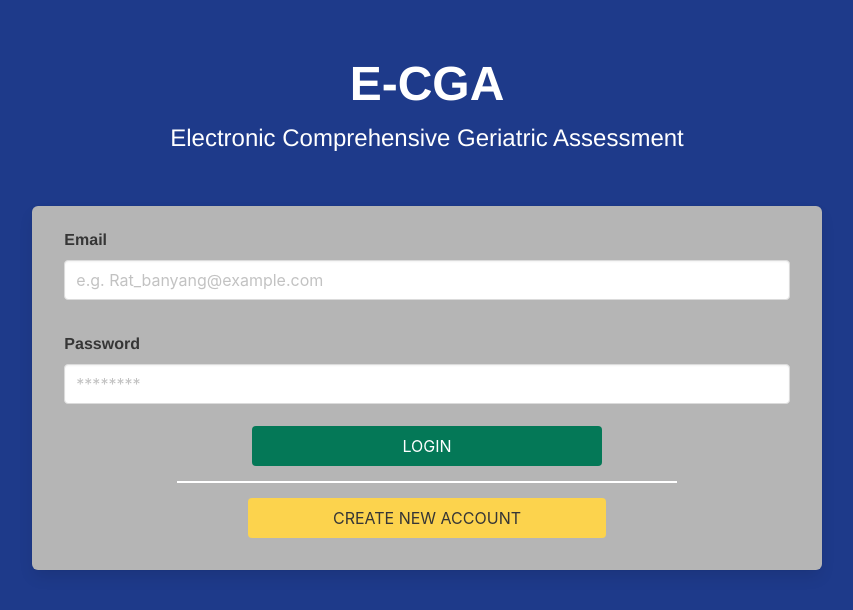
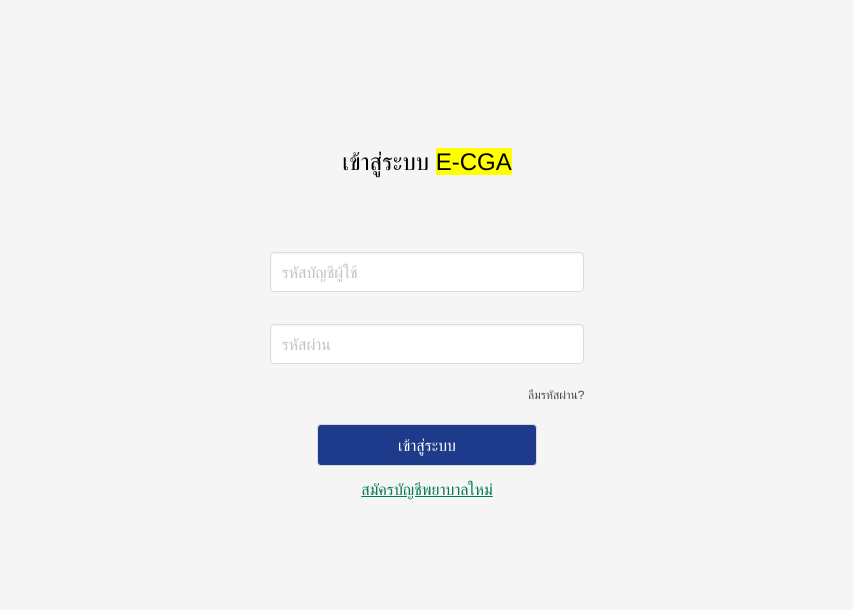
Before and after one commit to pspapleng/ECGA-front-end, a Vue app: page /login in a window 1280 px wide. Shown: the top 610 px of the page, without its empty margins (213-1066 px from the left). Built offline with nearby package versions, Linux system fonts and the light colour scheme.

Commit message:
Update login.vue

```diff
--- a/src/views/login.vue
+++ b/src/views/login.vue
@@ -1,46 +1,31 @@
 <template>
-  <div class="hero is-fullheight bg">
-    <section class="section is-small">
+  <div class="hero is-fullheight is-light">
+    <section class="section is-medium">
       <div class="login">
-        <strong>E-CGA</strong>
-        <h3>Electronic Comprehensive Geriatric Assessment</h3>
+        <h1 id="head">เข้าสู่ระบบ <mark>E-CGA</mark></h1>
       </div>
-      <form class="box boxlogin has-background-grey-light column is-8">
+      <form class="boxlogin column is-4">
         <div class="field">
-          <h1 class="label labellog">Email</h1>
           <div class="control">
-            <input
-              class="input"
-              type="email"
-              placeholder="e.g. Rat_banyang@example.com"
-            />
+            <input class="input" type="email" placeholder="รหัสบัญชีผู้ใช้" />
           </div>
         </div>
 
         <div class="field">
-          <h1 class="label labellog">Password</h1>
           <div class="control">
-            <input class="input" type="password" placeholder="********" />
+            <input class="input" type="password" placeholder="รหัสผ่าน" />
           </div>
         </div>
-        <button class="button bt_log">
-          LOGIN
-        </button>
-        <div class="deline">
-          <svg height="10" width="500">
-            <line
-              x1="0"
-              y1="0"
-              x2="500"
-              y2="0"
-              style="stroke:rgb(360,360,360);stroke-width:4"
-            />
-          </svg>
+        <div class="forget level-right">
+          <p>ลืมรหัสผ่าน?</p>
         </div>
-        <button class="button bt_yellow">
-          CREATE NEW ACCOUNT
+        <button class="button bt-blue">
+          เข้าสู่ระบบ
         </button>
       </form>
+      <p class="newacc">
+        สมัครบัญชีพยาบาลใหม่
+      </p>
     </section>
   </div>
 </template>
@@ -61,16 +46,6 @@ export default {
   color: white;
   margin-bottom: 50px;
 }
-strong {
-  color: white;
-  font-size: 3rem;
-}
-.bg {
-  background-color: #1e3a8a;
-}
-.has-background-gray {
-  background-color: #c4c4c4;
-}
 .boxlogin {
   margin: auto;
 }
@@ -81,22 +56,27 @@ strong {
   justify-content: left;
   text-align: left;
 }
-.bt_log {
-  color: white;
-  border: none;
-  background-color: #047857;
-  padding: 0px 150px 0px 150px;
+#head {
+  color: black;
 }
-.deline {
-  padding-top: 8px;
-  margin: auto;
-  justify-content: center;
-  text-align: center;
+.bt-blue {
+  margin-top: 20px;
+  padding: 20px 80px 20px 80px;
+  color: #fff;
+  background-color: #1e3a8a;
 }
-.bt_yellow {
-  border: none;
-  padding: 0px 85px 0px 85px;
-  background-color: #fcd34d;
-  margin-bottom: 20px;
+.forget {
+  padding-right: 20px;
+  font-size: 0.75rem;
+  cursor: pointer;
+}
+.newacc {
+  color: #047857;
+  text-decoration: underline;
+  cursor: pointer;
+}
+mark {
+  background-color: yellow;
+  color: black;
 }
 </style>
```
